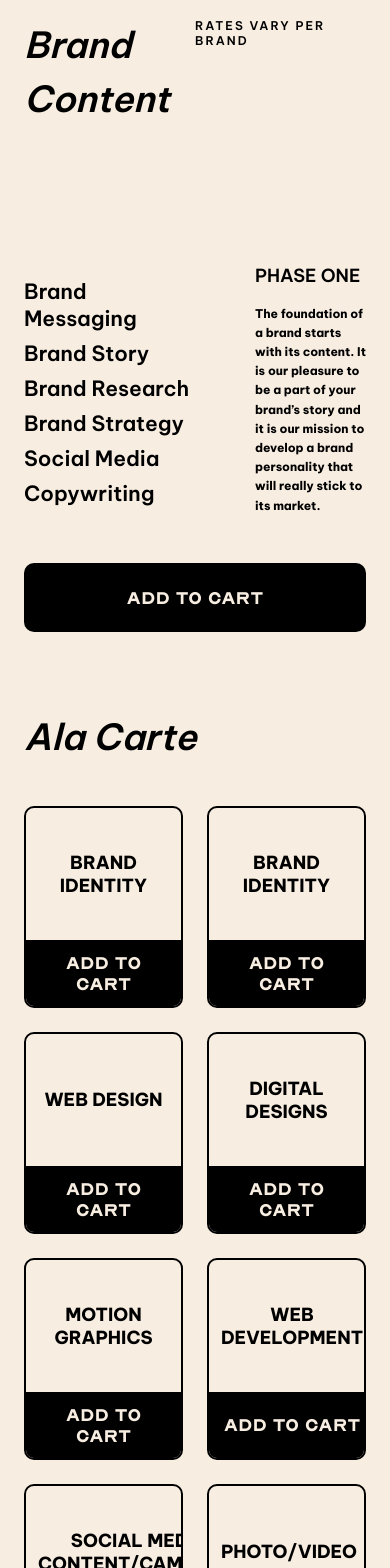
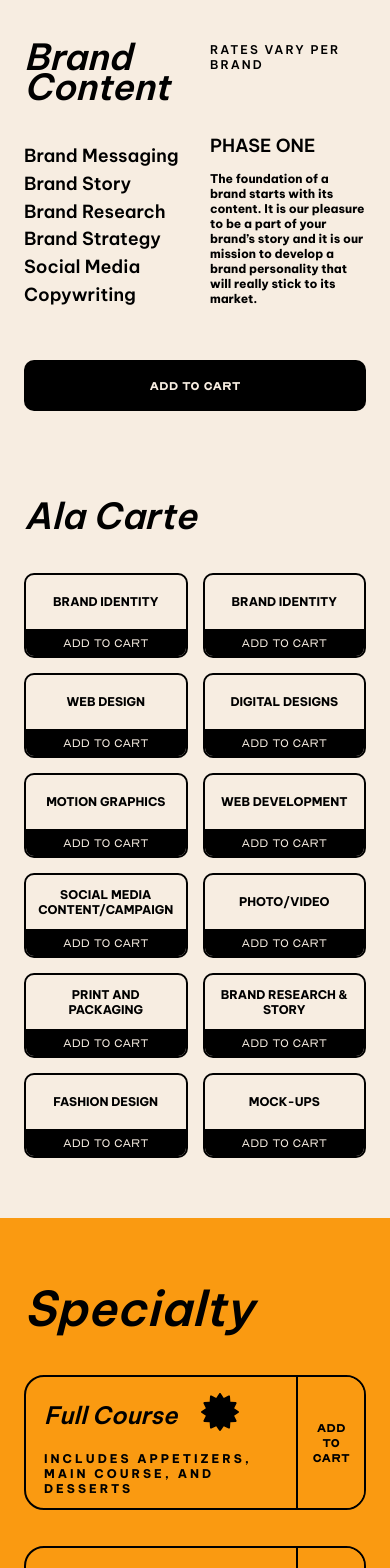
Before and after one commit to mokiong/Menu-page-simmer, a Next.js app: page / in a window 390 px wide. Shown: the part 260-1828 px from the top of the page. Built offline with nearby package versions, Linux system fonts and the light colour scheme.

Commit message:
Adjust font sizes for mobile version

```diff
--- a/components/body/Specialty.tsx
+++ b/components/body/Specialty.tsx
@@ -11,7 +11,7 @@ const Specialty: NextPage = () => {
                 <div className={classes.product}>
                     <div className={classes.content}>
                         <div className={classes.contentHeader}>
-                            Full Course
+                            <p>Full Course</p>
                             <span className={classes.headerSpan}>
                                 <Star size="8rem" />
                             </span>
--- a/components/body/products.module.css
+++ b/components/body/products.module.css
@@ -1,11 +1,9 @@
 .productsLayout {
-    padding: 0px var(--global-padding);
+    padding: var(--global-padding);
     padding-bottom: 0px;
 }
 
 .container {
-    padding-top: var(--global-padding);
-
     font-family: 'BeVietnamPro';
     display: grid;
     grid-template-rows: repeat(2, 1fr) min-content;
@@ -32,12 +30,12 @@
     font-size: var(--text-xxl);
 }
 
+.list li:not(:last-child) {
+    margin-bottom: 0.8rem;
+}
+
 .list ul {
     list-style: none;
-}
-
-.list li:not(:last-child) {
-    margin-bottom: 8px;
 }
 
 .description {
@@ -79,7 +77,7 @@
 .btnBuy {
     margin-top: 8rem;
     grid-column: 1 / -1;
-    padding: 4rem 0rem;
+    padding: 4rem;
 }
 
 .btn:hover {
@@ -88,7 +86,7 @@
 
 .sectionTwo {
     font-family: 'BeVietnamPro';
-    margin-top: 13rem;
+    margin-top: 10rem;
 }
 
 .gridTwo {
@@ -112,7 +110,7 @@
 }
 
 .productName {
-    font-size: 3rem;
+    font-size: var(--text-xl);
     font-family: 'BeVietnamPro';
     font-weight: bold;
     padding: 2rem;
@@ -134,9 +132,38 @@
 @media only screen and (max-width: 25em) {
     .header {
         padding-right: 0px;
+        line-height: 5rem;
+    }
+
+    .container {
+        grid-template-rows: repeat(3, min-content) min-content;
+        padding-top: var(--global-padding);
+        gap: 5rem;
+    }
+
+    .description {
+        font-family: inherit;
+        font-size: var(--text-large);
+        font-weight: bold;
+
+        /* align-items: flex-start; */
+
+        line-height: 2.5rem;
+        padding: 0px;
+    }
+
+    .btnBuy {
+        margin-top: 4rem;
+        padding: 3rem;
     }
 
     .gridTwo {
         grid-template-columns: repeat(2, 1fr);
+        gap: 2.5rem;
+    }
+
+    .productBtn {
+        padding: 1rem;
+        font-weight: normal;
     }
 }
--- a/components/body/specialty.module.css
+++ b/components/body/specialty.module.css
@@ -24,7 +24,7 @@
 
 .content {
     grid-column: 1 / 3;
-    padding: 0px 7rem;
+    padding: 2px 7rem;
 
     display: flex;
     flex-direction: column;
@@ -98,3 +98,36 @@
 .description a {
     color: black;
 }
+
+@media only screen and (max-width: 25em) {
+    .content {
+        grid-column: 1 / 3;
+        padding: 1.5rem 3rem;
+
+        display: flex;
+        flex-direction: column;
+        justify-content: center;
+    }
+
+    .contentHeader {
+        display: grid;
+
+        font-size: var(--header-xs);
+
+        display: flex;
+        align-items: center;
+    }
+
+    .description {
+        font-weight: bold;
+        font-size: 2rem;
+    }
+
+    .product {
+        grid-template-columns: repeat(2, 40%) 20%;
+    }
+
+    .btn {
+        padding: 2rem;
+    }
+}
--- a/styles/globals.css
+++ b/styles/globals.css
@@ -25,12 +25,20 @@ body {
 
 @media only screen and (max-width: 25em) {
     html {
+        font-size: 43.75%;
+    }
+}
+
+@media only screen and (max-width: 25em) {
+    html {
         font-size: 37.5%;
     }
 
     body {
         --global-padding: 4rem;
         --header-large: 6rem;
+        --text-xl: 2rem;
+        --text-xxl: 3rem;
     }
 }
 
```
